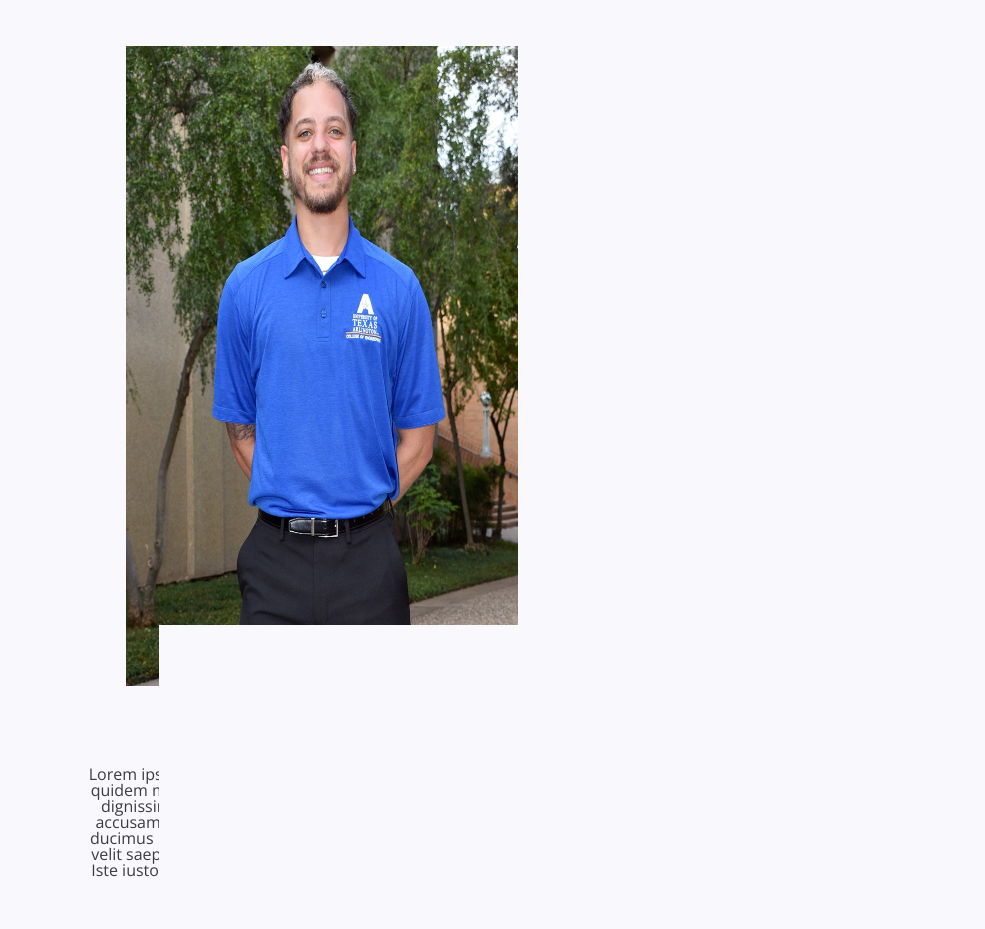
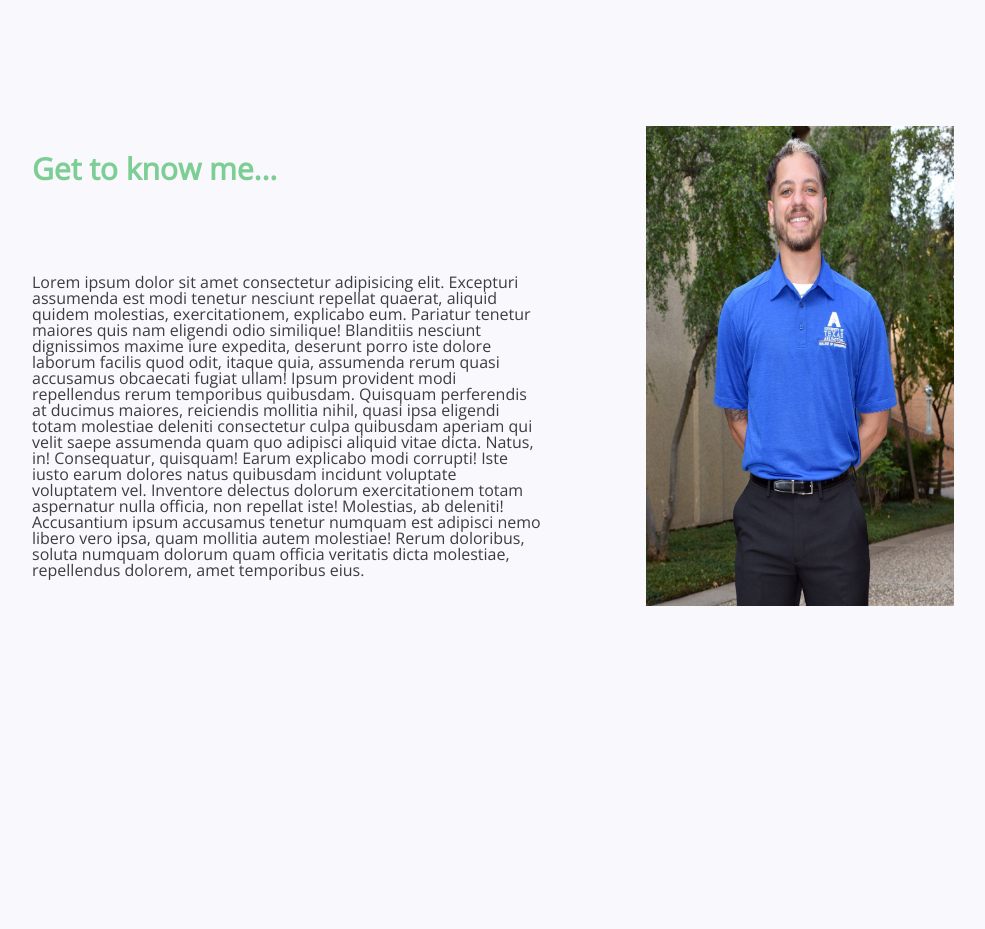
Before and after one commit to CodyMonJones/Portfolio, a plain HTML site: page index.html in a window 1280 px wide. Shown: the part 900-1829 px from the top of the page, without its empty margins (96-1081 px from the left). After the commit the page ends 1666 px from the top, so only its background shows below. Drawn offline with nearby package versions, Linux system fonts and the light colour scheme.

Commit message:
rough about section created

```diff
--- a/index.html
+++ b/index.html
@@ -11,7 +11,7 @@
     <nav>
         <ul id="nav_list">
             <li class="nav_links"><a class="nav_link" href="home">Home</a></li>
-            <li class="nav_links"><a class="nav_link" href="about">About</a></li>
+            <li class="nav_links"><a class="nav_link" href="#about">About</a></li>
             <li class="nav_links"><a class="nav_link" href="contact">Contact</a></li>
         </ul>
     </nav>
@@ -24,17 +24,20 @@
         </div>
     </section>
     <section id="about">
-        <h1>About Me</h1>
         <div id="about_wrapper">
             <div id="col_left">
-                <img id="cody_picture" src="images/Cody Jones.jpg" alt="cody_img">
+                <div id="about_title">
+                    <h2 id="about__header">Get to know me...</h2>
+                </div>
+                <p id="about_description">Lorem ipsum dolor sit amet consectetur adipisicing elit. Excepturi assumenda est modi tenetur nesciunt repellat quaerat, aliquid quidem molestias, exercitationem, explicabo eum. Pariatur tenetur maiores quis nam eligendi odio similique!
+                    Blanditiis nesciunt dignissimos maxime iure expedita, deserunt porro iste dolore laborum facilis quod odit, itaque quia, assumenda rerum quasi accusamus obcaecati fugiat ullam! Ipsum provident modi repellendus rerum temporibus quibusdam.
+                    Quisquam perferendis at ducimus maiores, reiciendis mollitia nihil, quasi ipsa eligendi totam molestiae deleniti consectetur culpa quibusdam aperiam qui velit saepe assumenda quam quo adipisci aliquid vitae dicta. Natus, in!
+                    Consequatur, quisquam! Earum explicabo modi corrupti! Iste iusto earum dolores natus quibusdam incidunt voluptate voluptatem vel. Inventore delectus dolorum exercitationem totam aspernatur nulla officia, non repellat iste! Molestias, ab deleniti!
+                    Accusantium ipsum accusamus tenetur numquam est adipisci nemo libero vero ipsa, quam mollitia autem molestiae! Rerum doloribus, soluta numquam dolorum quam officia veritatis dicta molestiae, repellendus dolorem, amet temporibus eius.
+                </p>
             </div>
             <div id="col_right">
-                Lorem ipsum dolor sit amet consectetur adipisicing elit. Excepturi assumenda est modi tenetur nesciunt repellat quaerat, aliquid quidem molestias, exercitationem, explicabo eum. Pariatur tenetur maiores quis nam eligendi odio similique!
-                Blanditiis nesciunt dignissimos maxime iure expedita, deserunt porro iste dolore laborum facilis quod odit, itaque quia, assumenda rerum quasi accusamus obcaecati fugiat ullam! Ipsum provident modi repellendus rerum temporibus quibusdam.
-                Quisquam perferendis at ducimus maiores, reiciendis mollitia nihil, quasi ipsa eligendi totam molestiae deleniti consectetur culpa quibusdam aperiam qui velit saepe assumenda quam quo adipisci aliquid vitae dicta. Natus, in!
-                Consequatur, quisquam! Earum explicabo modi corrupti! Iste iusto earum dolores natus quibusdam incidunt voluptate voluptatem vel. Inventore delectus dolorum exercitationem totam aspernatur nulla officia, non repellat iste! Molestias, ab deleniti!
-                Accusantium ipsum accusamus tenetur numquam est adipisci nemo libero vero ipsa, quam mollitia autem molestiae! Rerum doloribus, soluta numquam dolorum quam officia veritatis dicta molestiae, repellendus dolorem, amet temporibus eius.
+                <img id="cody_picture" src="images/Cody Jones.jpg" alt="cody_img">
             </div>
         </div>
     </section>
--- a/styles.css
+++ b/styles.css
@@ -122,20 +122,44 @@ nav {
 #about {
 	height: 100vh;
 	width: 100%;
-	display: flex;
-	justify-content: space-between;
-	text-align: center;
 }
 
-#col_left {
-	width: 50%;
+#about_header {
+	width: 100%;
+}
+#about_title {
+	text-align: left;
+	font-size: 30px;
+	color: #7dce94;
+	font-weight: bold;
+	height: 15%;
+}
+
+#about_wrapper {
+	width: 100%;
 	height: 100vh;
 	display: flex;
+}
+#col_left {
+	width: 100%;
+	height: 100vh;
+	display: flex;
+	flex-direction: column;
 	justify-content: center;
-	align-items: center;
 }
 
+#col_right {
+	width: 100%;
+	height: 100vh;
+	display: flex;
+	align-items: center;
+	justify-content: center;
+}
+
+#about_description {
+	text-align: left;
+}
 #cody_picture {
-	height: 80%;
-	width: 80%;
+	height: 60%;
+	width: 60%;
 }
```
